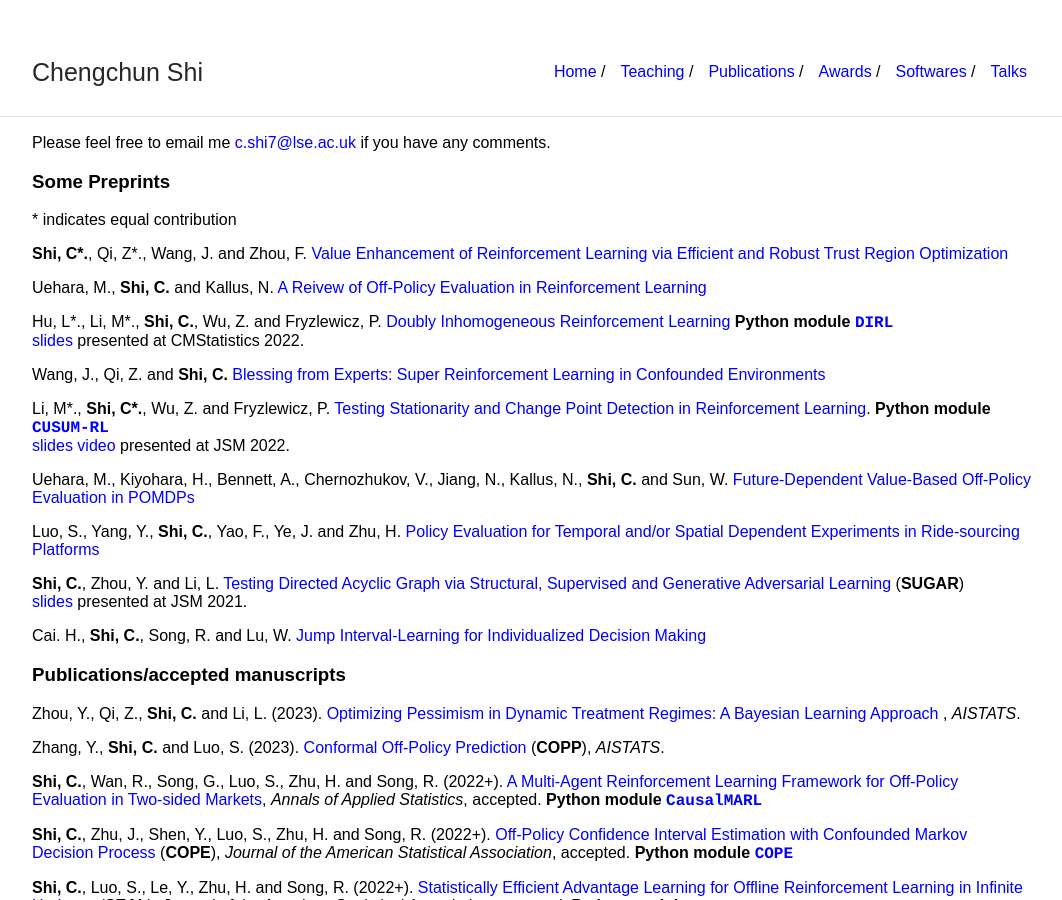
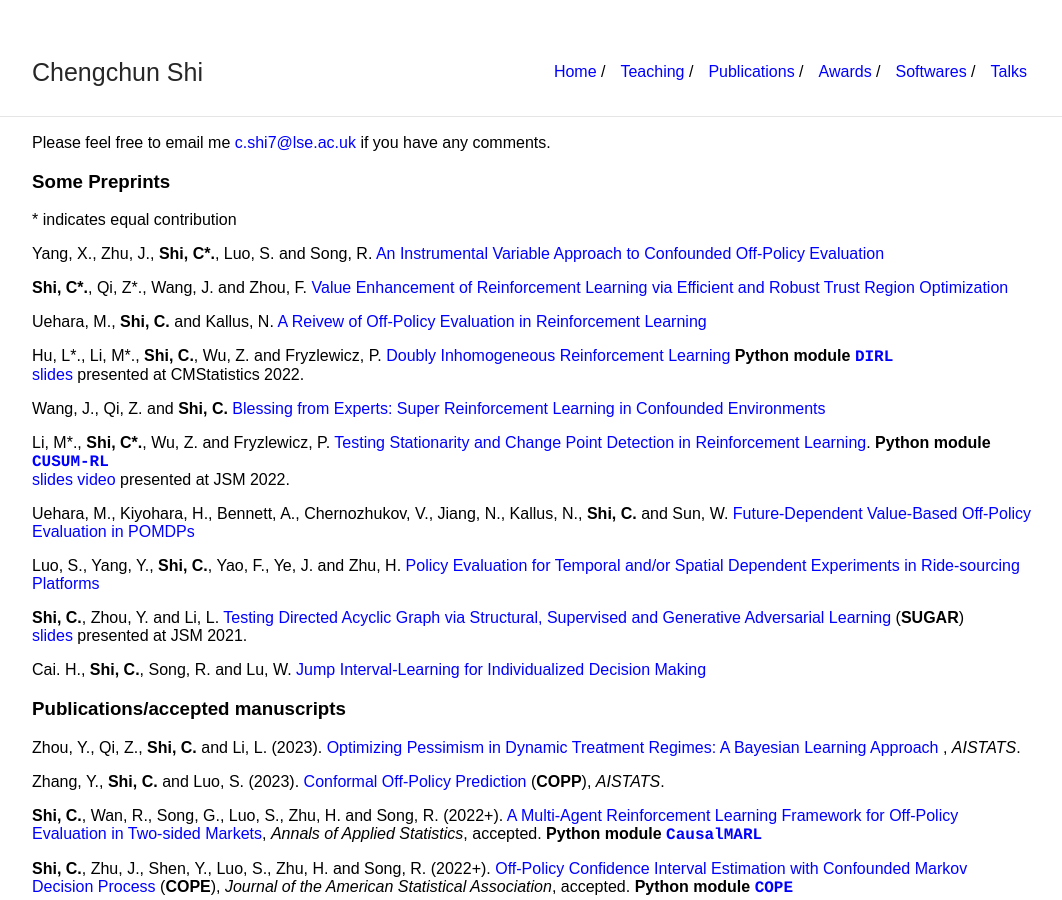
Before and after one commit to callmespring/callmespring.github.io, a Jekyll site: the page built from publication.md, in a window 1280 px wide and 900 px high. Shown: the whole window, without its empty margins (108-1170 px from the left). Built offline with Jekyll 4.4.1, drawn with Linux system fonts in a browser that asks for light colours.

Commit message:
Update publication.md

```diff
--- a/publication.md
+++ b/publication.md
@@ -10,6 +10,8 @@ Please feel free to email me <c.shi7@lse.ac.uk> if you have any comments.
 ### Some Preprints
 
 \* indicates equal contribution
+
+Yang, X., Zhu, J., **Shi, C\*.**, Luo, S. and Song, R. [An Instrumental Variable Approach to Confounded Off-Policy Evaluation](https://arxiv.org/pdf/2212.14468.pdf)
 
 **Shi, C\*.**, Qi, Z\*., Wang, J. and Zhou, F. [Value Enhancement of Reinforcement
 Learning via Efficient and Robust Trust
```
